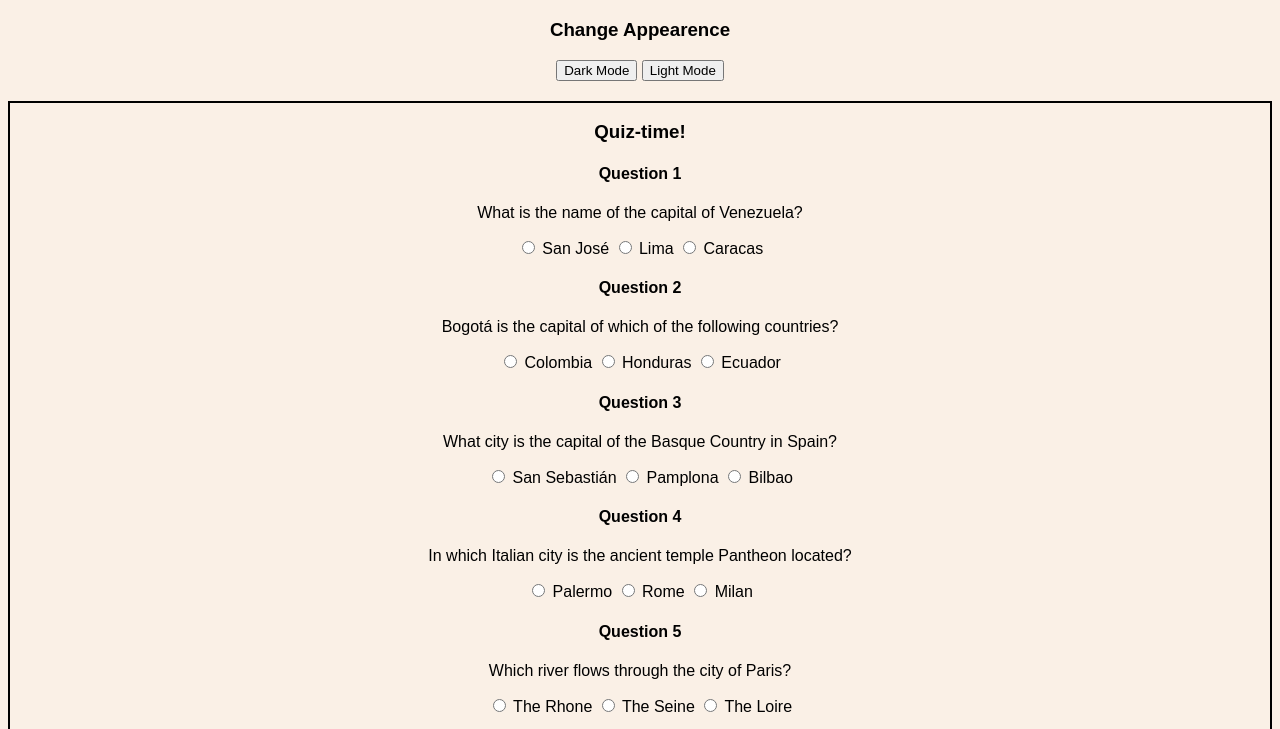
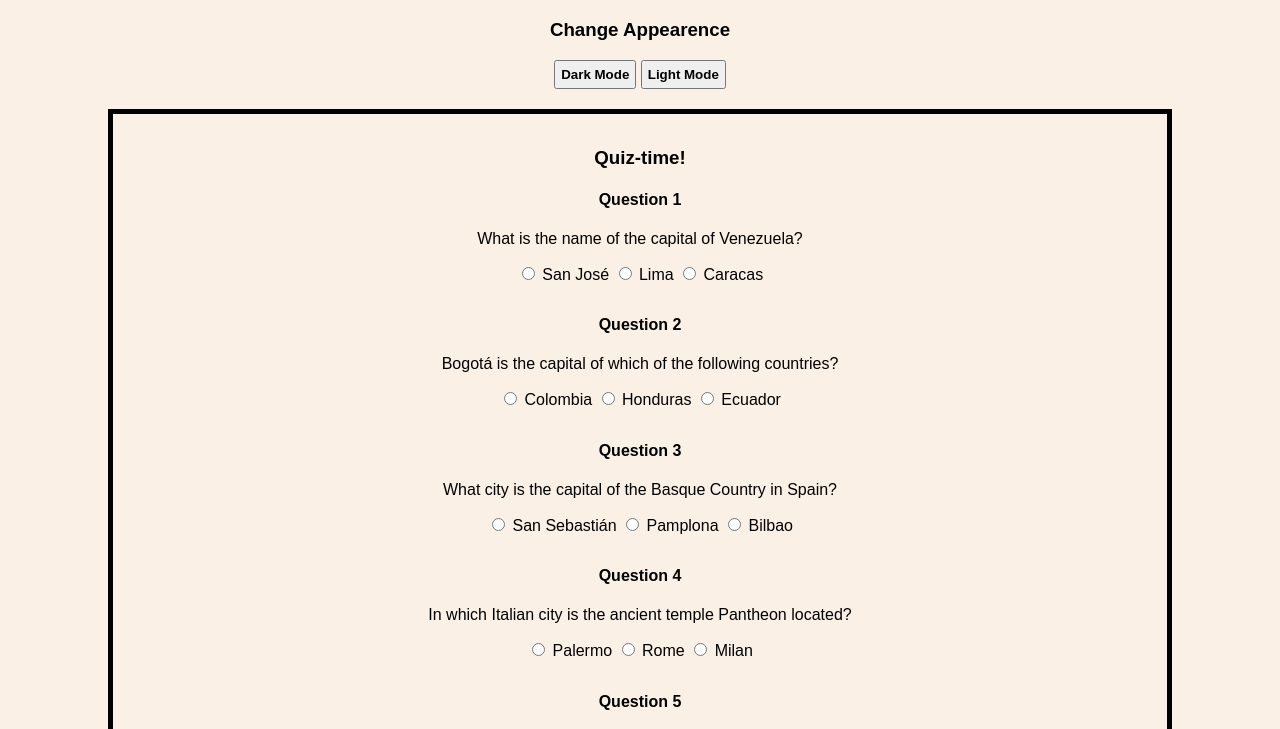
Before and after one commit to inspectah14/uppgift-3, a plain HTML site: page Inlämning-3/index.html in a window 1280 px wide. Shown: the part 61-790 px from the top of the page. Drawn offline with Linux system fonts and the light colour scheme.

Commit message:
third commit CSS file

```diff
--- a/Inlämning-3/style.css
+++ b/Inlämning-3/style.css
@@ -4,11 +4,20 @@ body {
     text-align: center;
 }
 
+button {
+    padding: 5px;
+    font-weight: bolder;
+}
+
 #quiz {
-    margin-top: 20px;
-    margin-bottom: 10px;
-    border: 2px solid black;
-    padding-bottom: 10px;
+    margin: 20px 100px 10px 100px;
+    border: 5px solid black;
+    padding-top: 15px;
+    padding-bottom: 15px;
+}
+
+#quiz input {
+    margin-bottom: 15px;
 }
 
 #end-game button {
```
